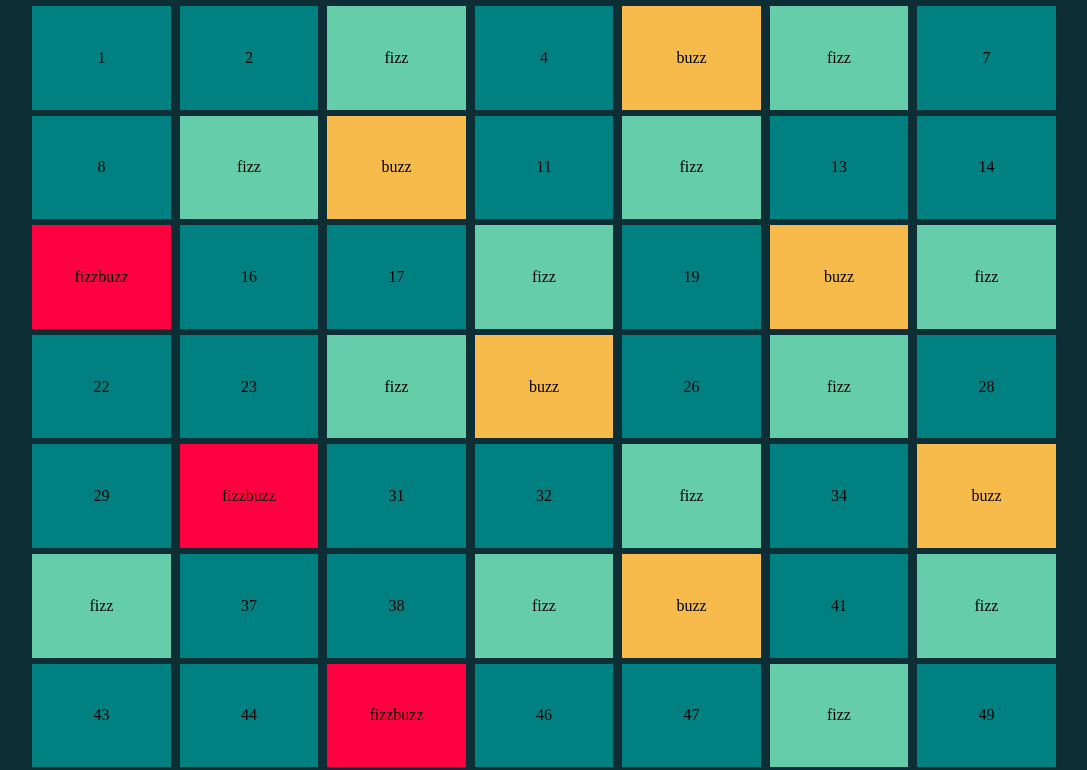
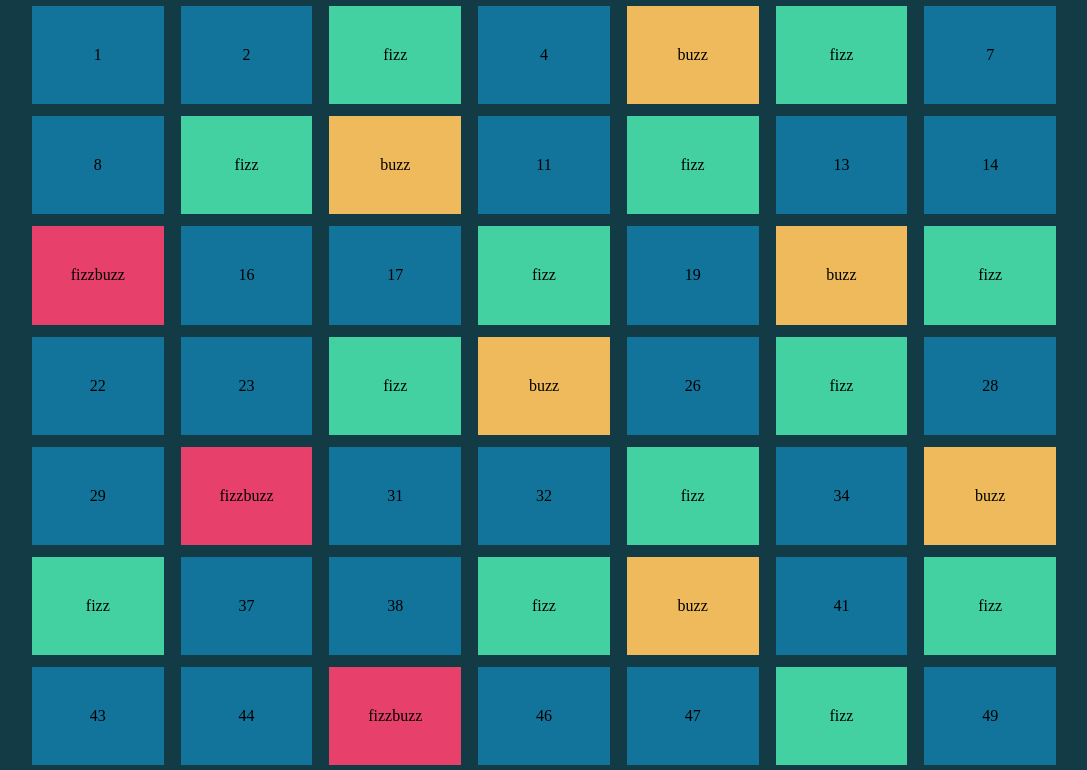
Before and after one commit to Andrea1302/js-fizzbuzzdom, a plain HTML site: page index.html in a window 1280 px wide. Shown: the part 103-873 px from the top of the page, without its empty margins (96-1183 px from the left). Drawn offline with Linux system fonts and the light colour scheme.

Commit message:
Aggiustati colori e esercizio completato

```diff
--- a/css/style.css
+++ b/css/style.css
@@ -5,7 +5,7 @@
 }
 
 body{
-    background-color: rgb(14, 46, 54);
+    background-color: rgb(18, 59, 70);
     padding: 20px 0;
 }
 
@@ -26,28 +26,28 @@ h1{
     justify-content: space-between;
 }
 .square{
-    width: calc( 95% / 7 );
-    height: 103.6px ;
+    width: calc(90% / 7) ;
+    height: 98.2px ;
     display: flex;
     justify-content: center;
     align-items: center;
-    margin-bottom: 6px;
+    margin-bottom: 12px;
     /* debug */
-    background-color: teal;
+    background-color: rgb(18, 116, 155);
 
 }
 
 /* Regole fizz ( numero divisibile per 3) */
 .fizz{
-    background-color: mediumaquamarine;
+    background-color: rgb(68, 209, 162);
 }
 
 /* Regole buzz ( numero divisibile per 5) */
 .buzz {
-    background-color: rgb(247, 187, 76);
+    background-color: rgb(238, 186, 91);
 }
 
 /* Regole Fizzbuzz ( numero divisibile per 3 e 5 ) */
 .fizzbuzz{
-    background-color: rgb(255, 0, 64);
+    background-color: rgb(231, 64, 106);
 }
```
